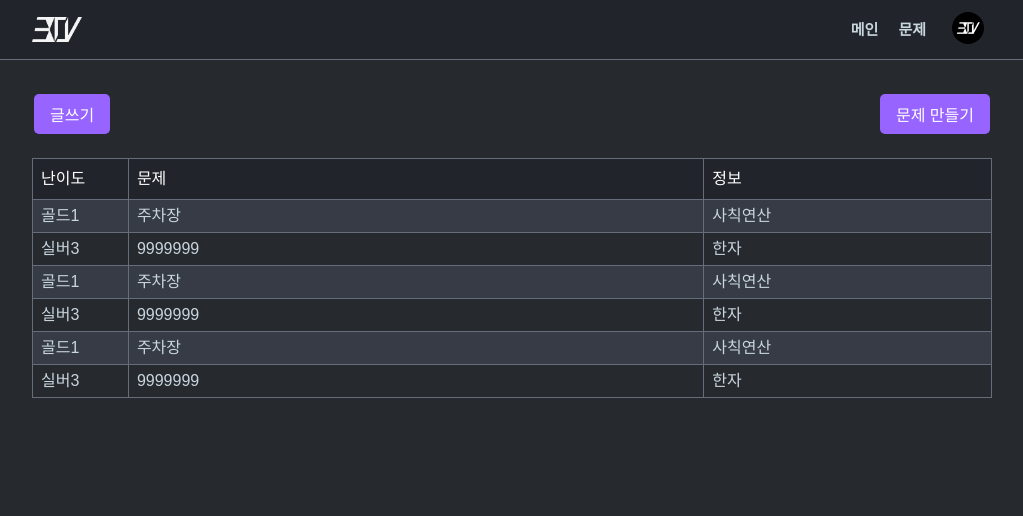
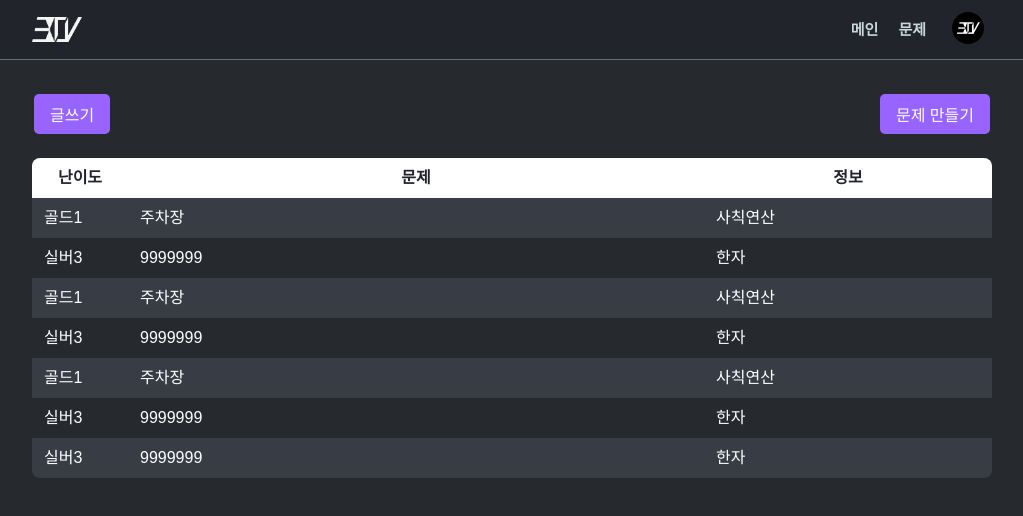
Before and after one commit to sihyeokpark/sihyeok, a React (Create React App) app: page /problems in a window 1280 px wide. Shown: the top 516 px of the page, without its empty margins (128-1151 px from the left). Built offline with nearby package versions, Linux system fonts and the light colour scheme.

Commit message:
Edit: Problem table design

```diff
--- a/src/css/Problems.css
+++ b/src/css/Problems.css
@@ -2,18 +2,20 @@
     max-width: 960px;
     padding: 0px 8px;
     margin: 0px auto;
-}
-
-table, th, td {
-    border: 1px solid var(--dark-txt-color);
+    border-radius: 10px;
 }
 
 table {
     width: 100%;
+    height: 100%;
+    border-collapse: collapse;
+    border-radius: 0.5em;
+    overflow: hidden;
 }
 
 table td, table th {
-    padding: 8px;
+    color: #ffffff;
+    padding: 12px;
 }
 
 table tr:nth-child(even) {
@@ -23,9 +25,11 @@ table tr:nth-child(even) {
 table th {
     padding-top: 12px;
     padding-bottom: 12px;
-    text-align: left;
-    background-color: var(--dark-bg-color);
+    text-align: center;
+    background-color: #ffffff;
     color: white;
+    font-weight: bold;
+    color: var(--dark-bg-color)
 }
 
 table tr th:nth-child(1) { width: 10%; }
--- a/src/css/index.css
+++ b/src/css/index.css
@@ -5,7 +5,7 @@
     --main-txt-color: #c9d6de;
     --dark-bg-color: #21252b;
     --dark-txt-color: #656d7a;
-    --light-bg-color: #363B45;
+    --light-bg-color: #383c45;
     --blue: #649dff;
     --purple: #9764ff;
 }
--- a/src/pages/Home.tsx
+++ b/src/pages/Home.tsx
@@ -15,7 +15,7 @@ export default function Home() {
             <div className="main">
                 <h1><b>모두</b>가 문제를 내고</h1>
                 <h1>푸는 <b>창의력 문제 사이트</b></h1>
-                <p><a href="">SIHYEOK</a> 은 창의력 문제를 풀고 만들 수 있게 만들어진 프로젝트입니다.</p>
+                <p><a href="/">SIHYEOK</a> 은 창의력 문제를 풀고 만들 수 있게 만들어진 프로젝트입니다.</p>
                 <button>지금 시작하기</button>
             </div>
             <div className="ranking">
--- a/src/pages/Problems.tsx
+++ b/src/pages/Problems.tsx
@@ -53,6 +53,11 @@ export default function Problems() {
                         <td>9999999</td>
                         <td>한자</td>
                     </tr>
+                    <tr>
+                        <td>실버3</td>
+                        <td>9999999</td>
+                        <td>한자</td>
+                    </tr>
                 </table>
             </div>
 
```
